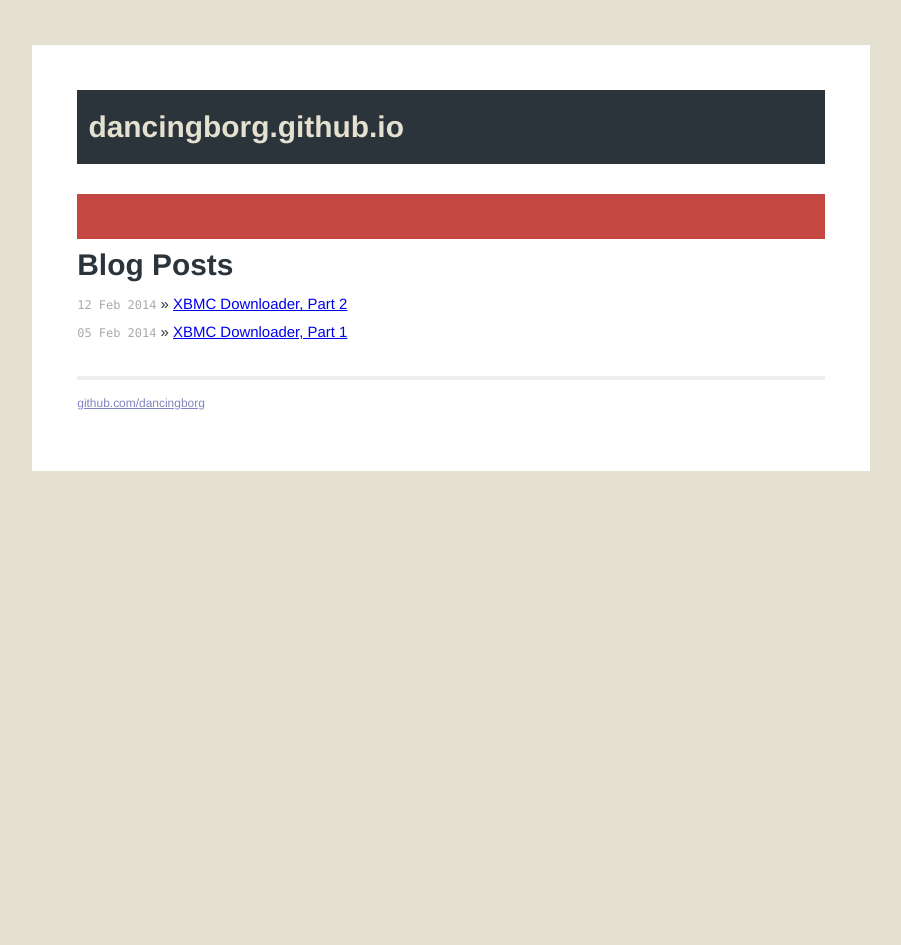
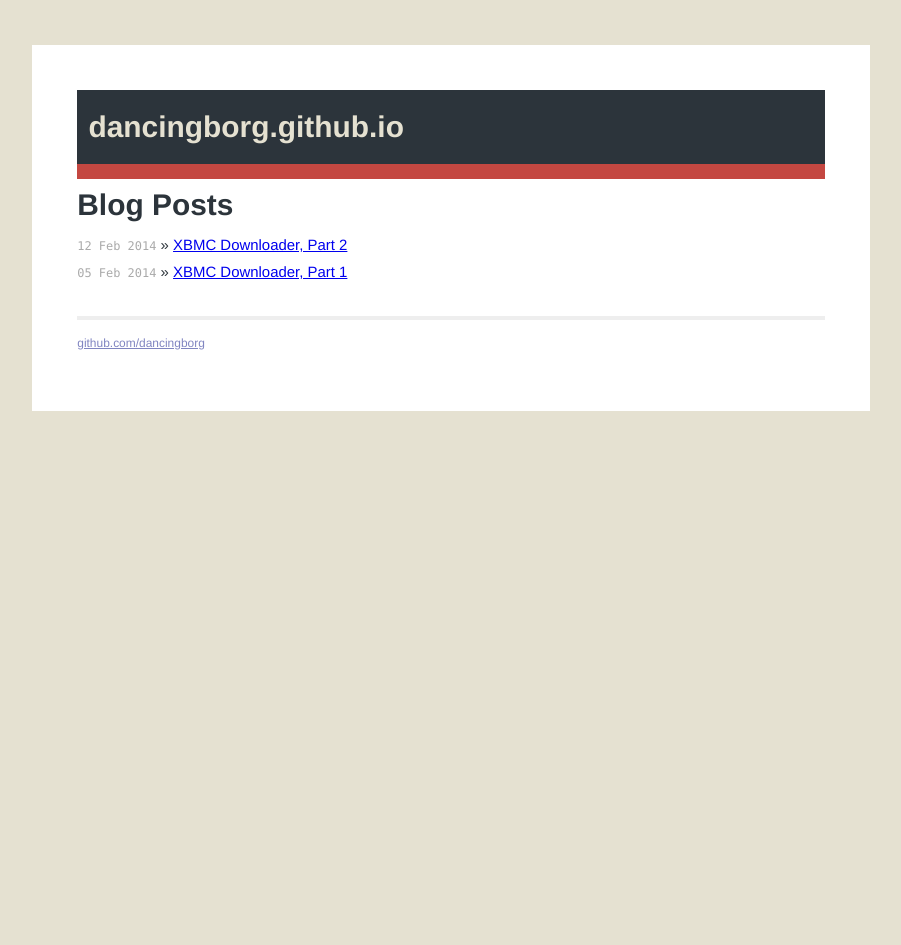
Before and after one commit to andre-abadi/andre-abadi.github.io, a Jekyll site: the page built from index.html, in a window 1280 px wide. Shown: the whole page, without its empty margins (189-1090 px from the left). Built offline with Jekyll 4.4.1, drawn with Linux system fonts in a browser that asks for light colours; Markdown is read by kramdown in place of the engine named in the settings.

Commit message:
Update main.css

```diff
--- a/css/main.css
+++ b/css/main.css
@@ -81,7 +81,6 @@
 .header {
   background-color: #2C343B;
   padding: 0.75em;
-  margin-bottom:2em;
 }
 
 .site .header h1.title {
@@ -110,7 +109,8 @@
 
 .ruler {
   background-color: #C44741;
-  height: 3em;
+  height: 1em;
+
 }
 
 .site .meta {
```
